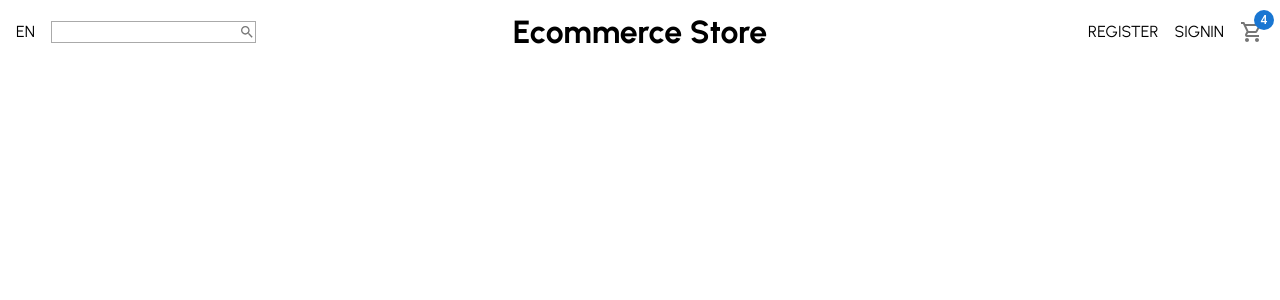
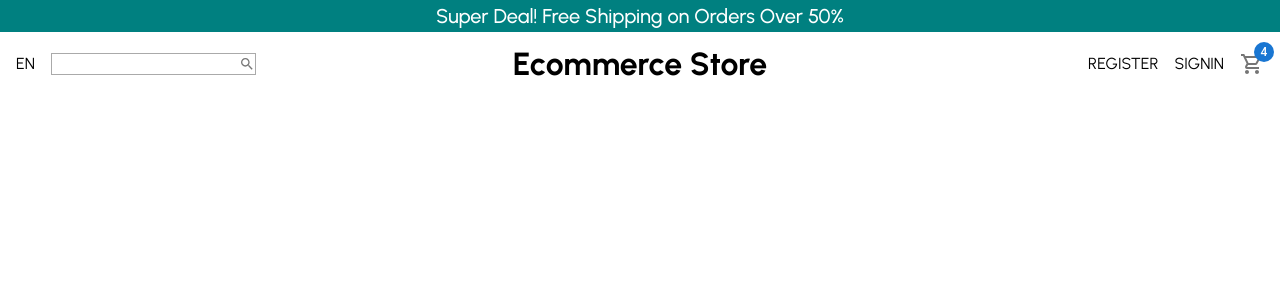
Before and after one commit to adarraji/react-shop, a React (Create React App) app: page / in a window 1280 px wide. Shown: the top 300 px of the page. Built offline with nearby package versions, Linux system fonts and the light colour scheme.

Commit message:
Added Navbar and Announcement to produtlist page

```diff
--- a/src/pages/ProductList/ProductList.js
+++ b/src/pages/ProductList/ProductList.js
@@ -1,9 +1,11 @@
 import React from "react";
+import Announcement from "../../components/Announcement/Announcement";
 import Navbar from "../../components/Navbar/Navbar";
 
 const ProductList = () => {
     return (
         <div>
+            <Announcement />
             <Navbar />
         </div>
     )
```
